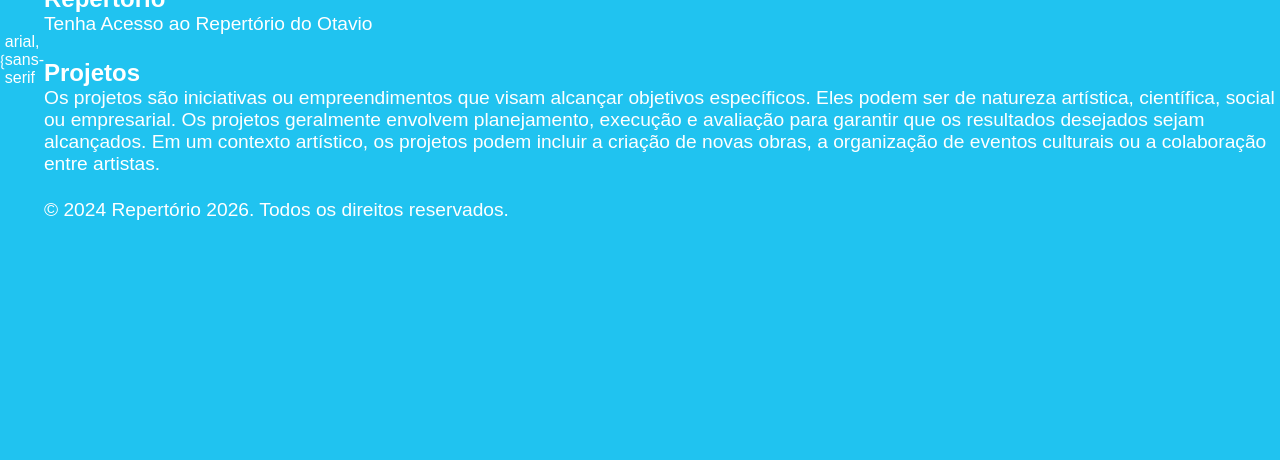
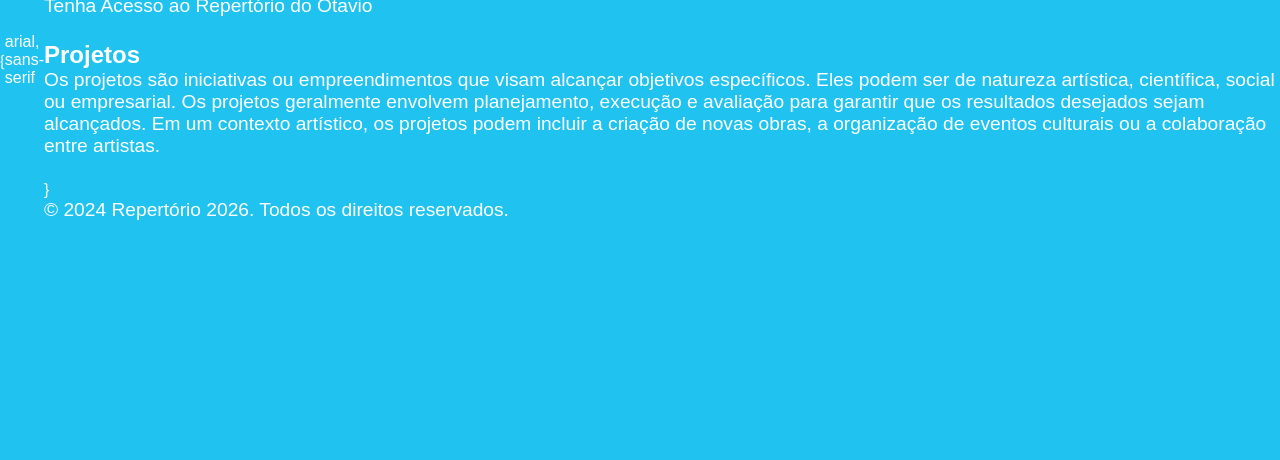
Before and after one commit to OtavioPorteiro/repertorio2026, a plain HTML site: page index.html in a window 1280 px wide. Shown: the part 340-800 px from the top of the page. Drawn offline with Linux system fonts and the light colour scheme.

Commit message:
Atualização do portfólio

```diff
--- a/index.html
+++ b/index.html
@@ -8,12 +8,12 @@
 </head>
 <body> {
     <font-family>arial, sans-serif</font-family>
-            <margin>: 0;
-            <padding>: 0;
-            <text-align:> center;
+            <margin: 0;>
+            <padding: 0;>
+            <text-align: center;>
             <background:> <linear-gradient:(120deg, #71b2c8d7, #ffffff);>
             <color: fefefe;>
-            }
+
             <header>
         <h1>Repertório Otavio</h1>
         <h2>Muito Além de uma Ministração</h2>
@@ -30,7 +30,7 @@
             <p>Os projetos são iniciativas ou empreendimentos que visam alcançar objetivos específicos. Eles podem ser de natureza artística, científica, social ou empresarial. Os projetos geralmente envolvem planejamento, execução e avaliação para garantir que os resultados desejados sejam alcançados. Em um contexto artístico, os projetos podem incluir a criação de novas obras, a organização de eventos culturais ou a colaboração entre artistas.</p>
         </section>
     </main>
-
+}
     <footer>
         <p>&copy; 2024 Repertório 2026. Todos os direitos reservados.</p>
     </footer>
```
